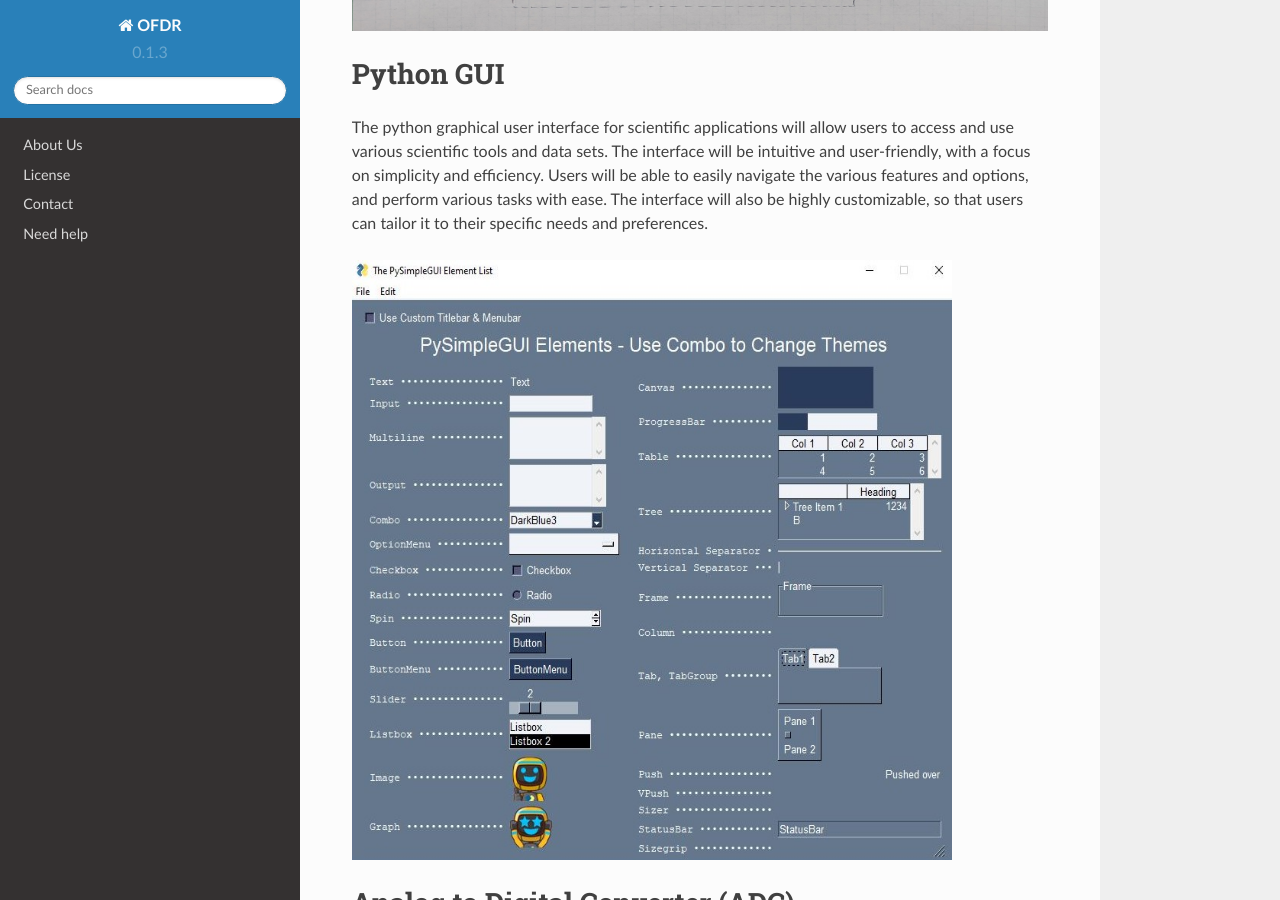
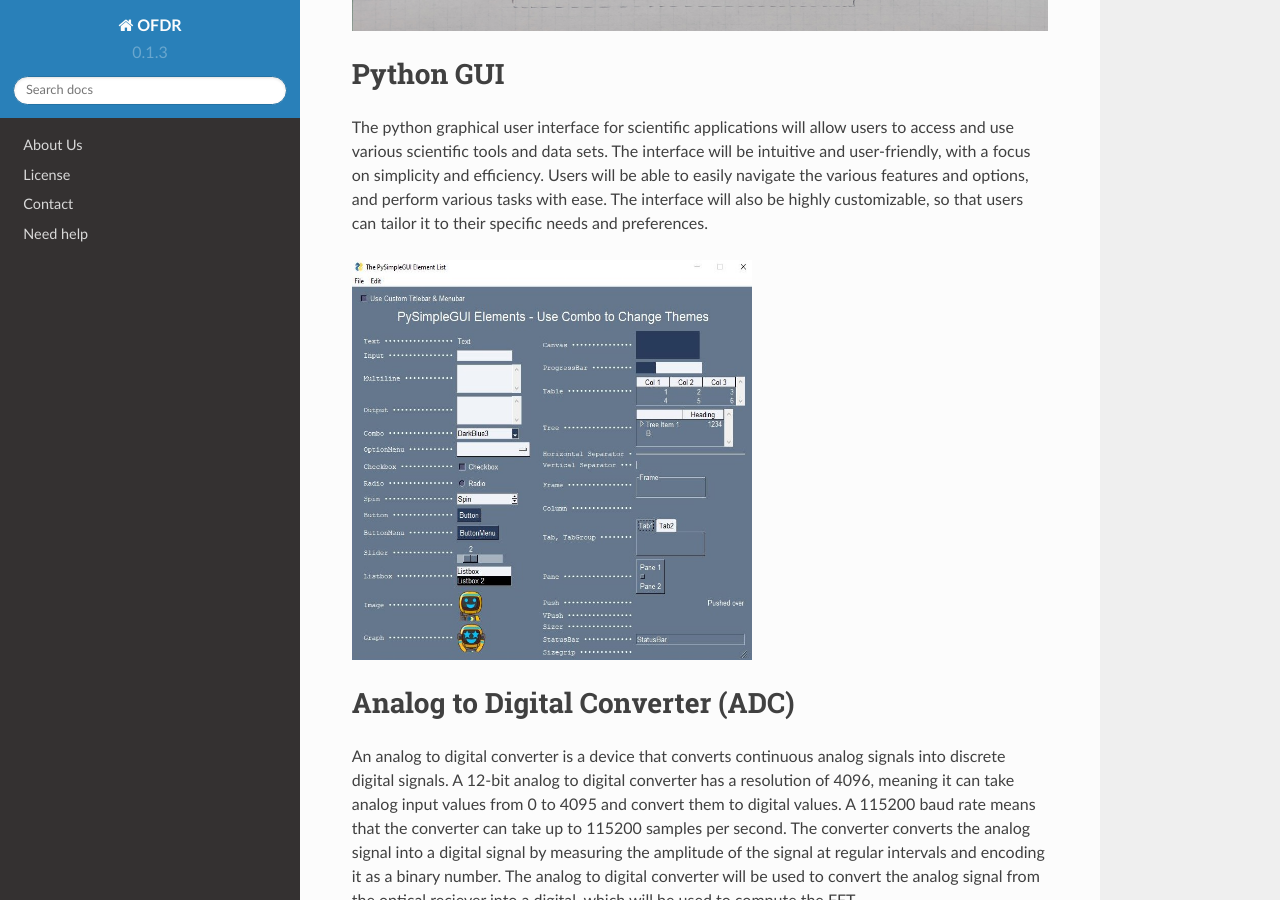
Before and after one commit to wattsjake/OFDR, a Sphinx documentation site: the page built from docs/source/index.rst, in a window 1280 px wide and 900 px high, scrolled down 1860 px. Built offline with Sphinx 7.4.7 and the Read the Docs theme 2.0.0, drawn with Linux system fonts in a browser that asks for light colours; pages that are not in the unit, such as notebooks, are missing from menus.

Commit message:
changed image size

```diff
--- a/docs/source/index.rst
+++ b/docs/source/index.rst
@@ -76,8 +76,8 @@
 customizable, so that users can tailor it to their specific needs and preferences.
 
 .. image:: images/python_gui.jpg
-  :width: 600
-  :height: 600
+  :width: 400
+  :height: 400
   :alt: OFDR Drawing
 
 Analog to Digital Converter (ADC)
```
